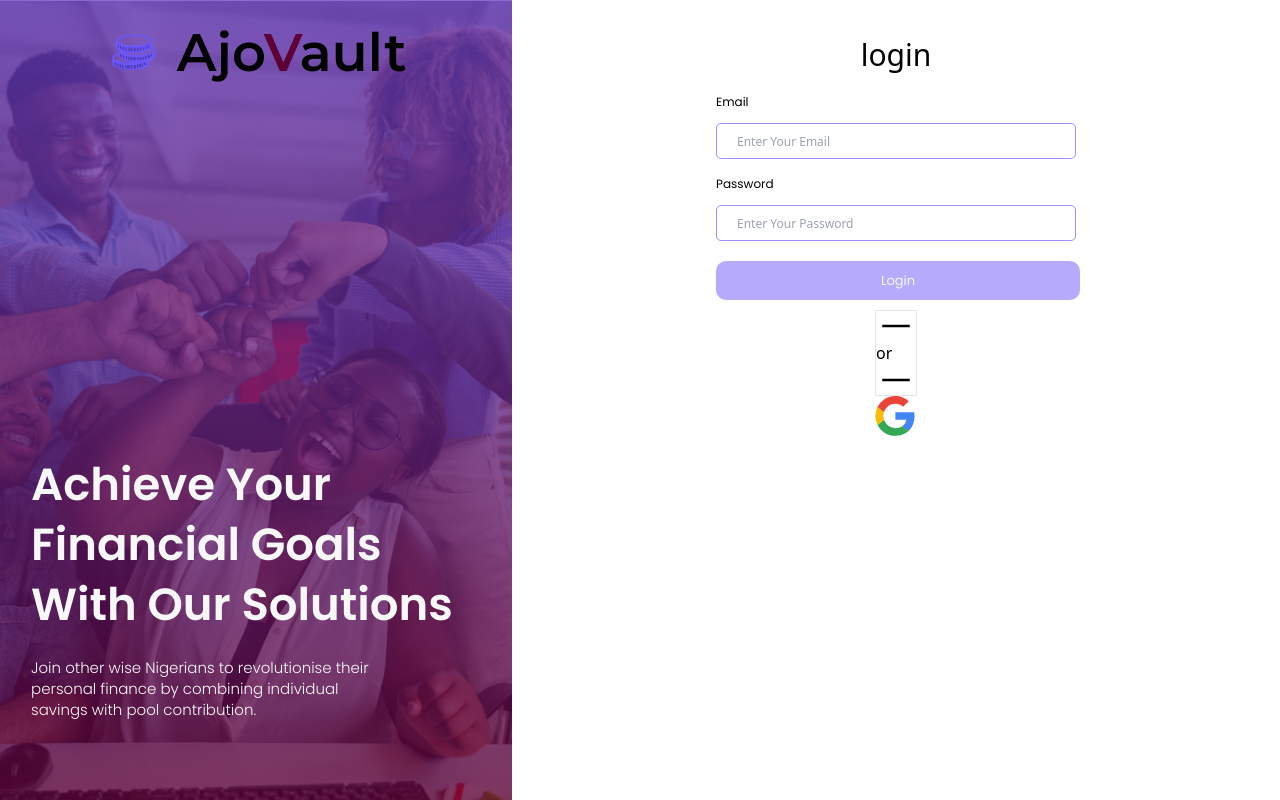
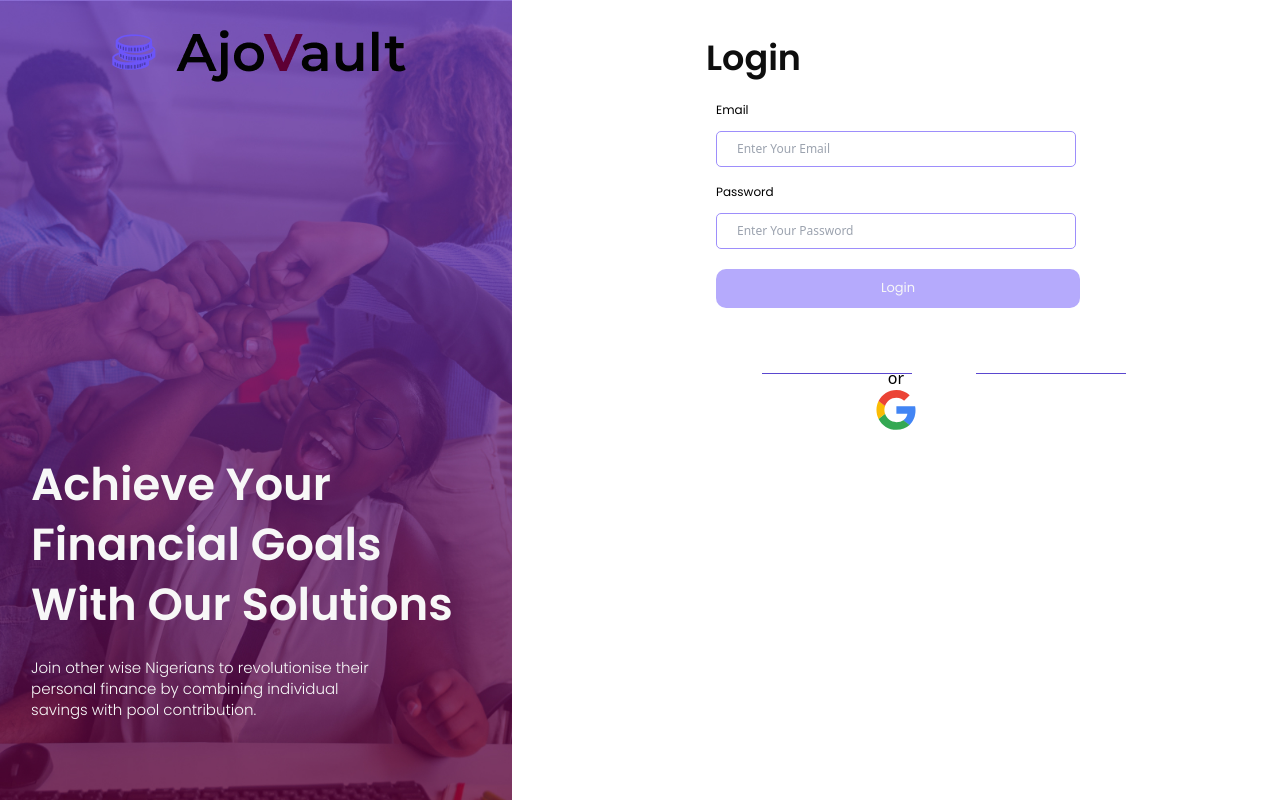
Before and after one commit to AJOVAULT-org/ajoVault-frontend, a React (Vite) app: page /LogInPage in a window 1280 px wide. Built offline with nearby package versions, Linux system fonts and the light colour scheme.

Commit message:
feat:update signInForm

```diff
--- a/src/App.css
+++ b/src/App.css
@@ -64,6 +64,7 @@ body
 {
   font-size: 30px;
   font-weight: 500;
+  text-align: center;
 }
 /* paragraphs */
 .main-paragraph
@@ -155,3 +156,43 @@ body
   color: var(--primary-color);
   font-family: var(--main-font);
 }
+/* sign in form */
+.main-header
+{
+  width: 100%;
+}
+.main-header h1
+{
+  text-transform: capitalize;
+  font-family: var(--main-font);
+  font-weight: 600;
+  text-align: start;
+  color: #0e0e0e;
+  font-size: 35px;
+}
+.borders
+{
+  margin-top: 3em;
+  display: flex;
+  justify-content: center;
+}
+.borders h4::before
+{
+  content: "";
+  height: 1px;
+  width: 150px;
+  top: 23.3em;
+  left: 47.6em;
+  background: var(--primary-color);
+  position: absolute;
+}
+.borders h4::after
+{
+  content: "";
+  height: 1px;
+  width: 150px;
+  top: 23.3em;
+  left: 61em;
+  background: var(--primary-color);
+  position: absolute;
+}
--- a/src/components/headers/Main-header.jsx
+++ b/src/components/headers/Main-header.jsx
@@ -2,7 +2,7 @@ import React from 'react'
 
 function Mainheader(prop) {
   return (
-    <div className='Main-header'>
+    <div className={prop.class}>
         <h1>{prop.headertext}</h1>
     </div>
   )
--- a/src/pages/web-site/LogInPage.jsx
+++ b/src/pages/web-site/LogInPage.jsx
@@ -18,7 +18,7 @@ function LogInPage() {
       </div>
     <div className="input-side">
       <div className="user-form">
-         <Mainheader headertext="login" />
+         <Mainheader headertext="login" class="main-header"/>
          <form action="/">
          {/* change={handleChange},value={inputs.email || ""} */}
          <Inputs  label="Email" type="email" id="email" name="email"  placeholder="Enter your email" />
@@ -26,10 +26,8 @@ function LogInPage() {
          <SubmitBtn btntext="login"/>
          </form>
          <div className="sign-in-footer">
-          <div className="border">
-          <svg width="40px" height="30px" viewBox="0 0 24 24" xmlns="http://www.w3.org/2000/svg"><path d="M23 13H1v-2h22z"/><path fill="none" d="M0 0h24v24H0z"/></svg>
+          <div className="borders">
           <h4>or</h4>
-          <svg width="40px" height="30px" viewBox="0 0 24 24" xmlns="http://www.w3.org/2000/svg"><path d="M23 13H1v-2h22z"/><path fill="none" d="M0 0h24v24H0z"/></svg>
           </div>
           <div className="google-auth">
             <svg width="40px" height="40px" viewBox="-3 0 262 262" version="1.1" xmlns="http://www.w3.org/2000/svg" xmlns:xlink="http://www.w3.org/1999/xlink" preserveAspectRatio="xMidYMid">
```
